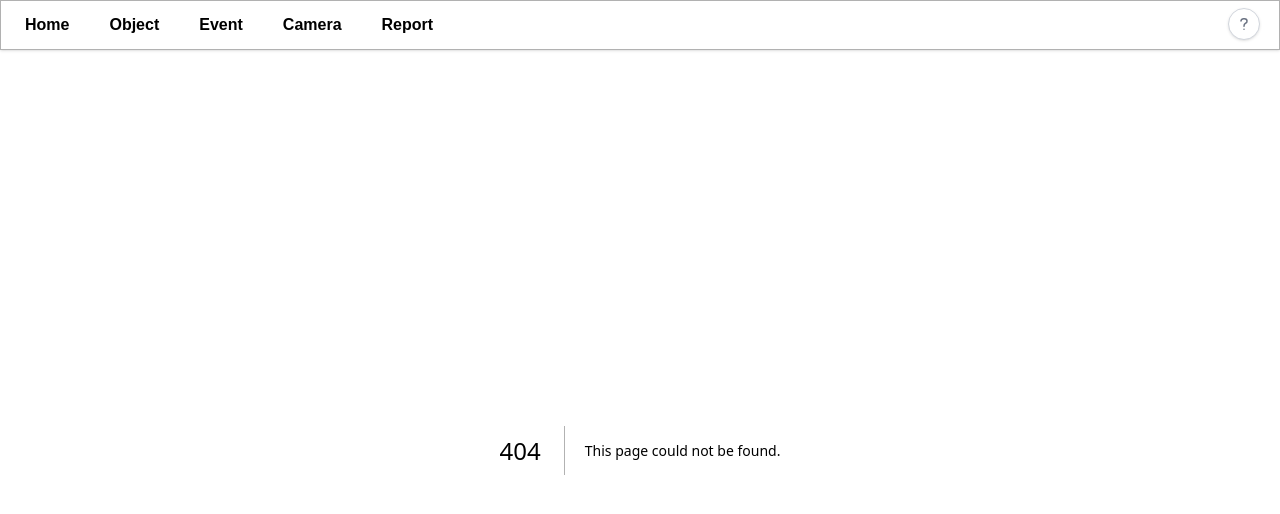
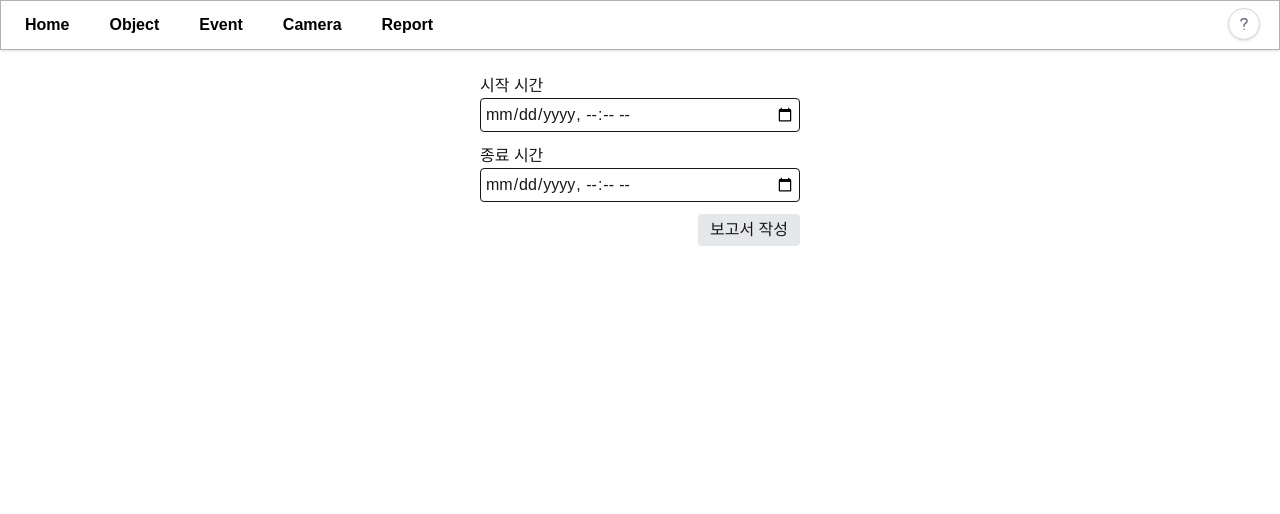
Before and after one commit to CapstoneDesign2-C3/Frontend, a Next.js app: page /report/event in a window 1280 px wide. Before the commit this address had no page. Shown: the top 514 px of the page. Built offline with nearby package versions, Linux system fonts and the light colour scheme.

Commit message:
feat : 이벤트 발생 보고서 페이지 추가

```diff
--- /dev/null
+++ b/app/report/event/page.tsx
@@ -0,0 +1,91 @@
+"use client"
+
+import axios from "axios";
+import { useState } from "react";
+
+
+function EventReportPage() {
+  const [startTime, setStartTime] = useState("");
+  const [endTime, setEndTime] = useState("");
+
+  const handleCreateReport = async () => {
+    const backendUrl = process.env.NEXT_PUBLIC_BACKEND_URL;
+    const author = window.prompt("작성자 이름을 입력하세요.");
+    if (!author) return;
+    if (!startTime || !endTime) {
+      alert("시작·종료 시간을 모두 입력하세요.");
+      return;
+    }
+    try {
+      const response = await axios.post(
+        `${backendUrl}/api/v1/report/create-event`,
+        {
+          startTime: startTime,
+          endTime: endTime,
+          author: author,
+        },
+        {
+          headers: { "Content-Type": "application/json" },
+          responseType: "blob",
+        }
+      );
+
+      const contentDisposition = response.headers["content-disposition"];
+      let fileName = "report.hwp";
+      if (contentDisposition) {
+        const matches = /filename="?([^"]+)"?/.exec(contentDisposition);
+        if (matches && matches[1]) {
+          fileName = decodeURIComponent(matches[1]);
+        }
+      }
+      const blob = new Blob([response.data], {
+        type: response.headers["content-type"],
+      });
+      const url = window.URL.createObjectURL(blob);
+      const link = document.createElement("a");
+      link.href = url;
+      link.setAttribute("download", fileName);
+      document.body.appendChild(link);
+      link.click();
+      link.remove();
+      window.URL.revokeObjectURL(url);
+    } catch (error) {
+      console.error("파일 다운로드 중 오류 발생:", error);
+    }
+  };
+
+  return (
+    <div className="flex-1">
+      <div className="flex flex-col gap-3 max-w-xs mx-auto mt-6">
+        <label>
+          시작 시간
+          <input
+            type="datetime-local"
+            value={startTime}
+            onChange={e => setStartTime(e.target.value)}
+            className="block border p-1 rounded w-full"
+          />
+        </label>
+        <label>
+          종료 시간
+          <input
+            type="datetime-local"
+            value={endTime}
+            onChange={e => setEndTime(e.target.value)}
+            className="block border p-1 rounded w-full"
+          />
+        </label>
+        <div className="flex justify-end">
+          <button
+            className="px-3 py-1 bg-gray-200 rounded"
+            onClick={handleCreateReport}
+          >
+            보고서 작성
+          </button>
+        </div>
+      </div>
+    </div>
+  );
+}
+
+export default EventReportPage;
--- /dev/null
+++ b/app/report/object/page.tsx
@@ -0,0 +1,71 @@
+"use client"
+
+import Table from "@/components/table/table";
+import objectReportStore from "@/store/objectReportStore";
+import axios from "axios";
+
+
+function ObjectReportPage() {
+  const selectedIds = objectReportStore(state => state.selectedIds);
+
+  const handleCreateReport = async () => {
+    const backendUrl = process.env.NEXT_PUBLIC_BACKEND_URL;
+    const author = window.prompt("작성자 이름을 입력하세요.");
+    if (!author) return;
+    try {
+      const response = await axios.post(
+        `${backendUrl}/api/v1/report/create-mobile-object-track`,
+        {
+          mobileObjectIds: selectedIds,
+          author: author
+        },
+        {
+          headers: { "Content-Type": "application/json" },
+          responseType: "blob",
+        }
+      );
+
+      const contentDisposition = response.headers["content-disposition"];
+      let fileName = "report.hwp";
+      if (contentDisposition) {
+        const matches = /filename="?([^"]+)"?/.exec(contentDisposition);
+        if (matches && matches[1]) {
+          fileName = decodeURIComponent(matches[1]);
+        }
+      }
+
+      const blob = new Blob([response.data], { type: response.headers["content-type"] });
+
+      const url = window.URL.createObjectURL(blob);
+
+      const link = document.createElement("a");
+      link.href = url;
+      link.setAttribute("download", fileName);
+      document.body.appendChild(link);
+      link.click();
+
+      link.remove();
+      window.URL.revokeObjectURL(url);
+    } catch (error) {
+      console.error("파일 다운로드 중 오류 발생:", error);
+    }
+  };
+
+  return (
+    <div className="flex-1">
+      <div className="flex justify-end">
+        <button
+          className="px-3 py-1 bg-gray-200 rounded"
+          onClick={handleCreateReport}
+          disabled={selectedIds.length === 0} // 선택된 ID 없으면 비활성화 가능
+        >
+          보고서 작성
+        </button>
+      </div>
+      <Table />
+    </div>
+  );
+}
+
+
+export default ObjectReportPage;
```
